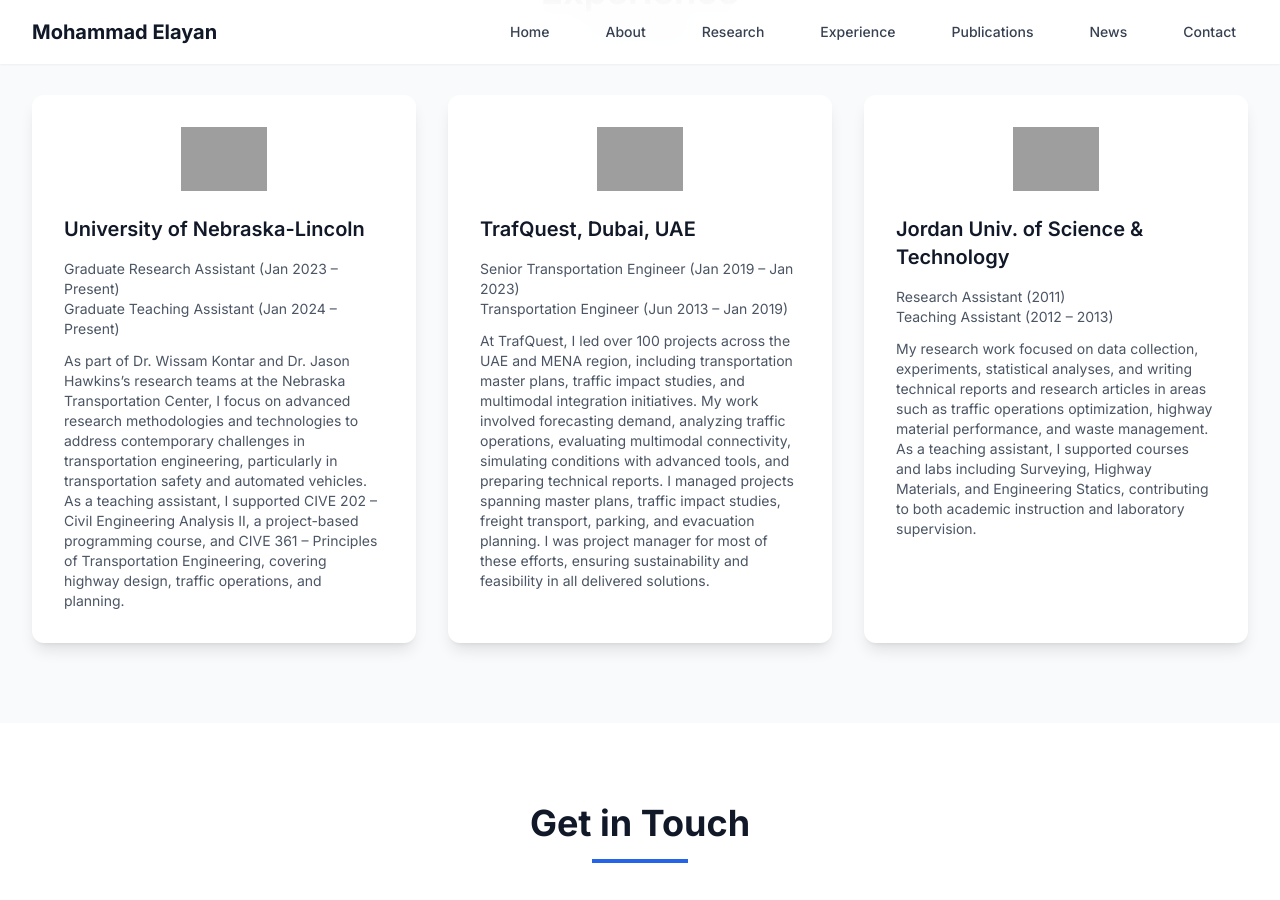
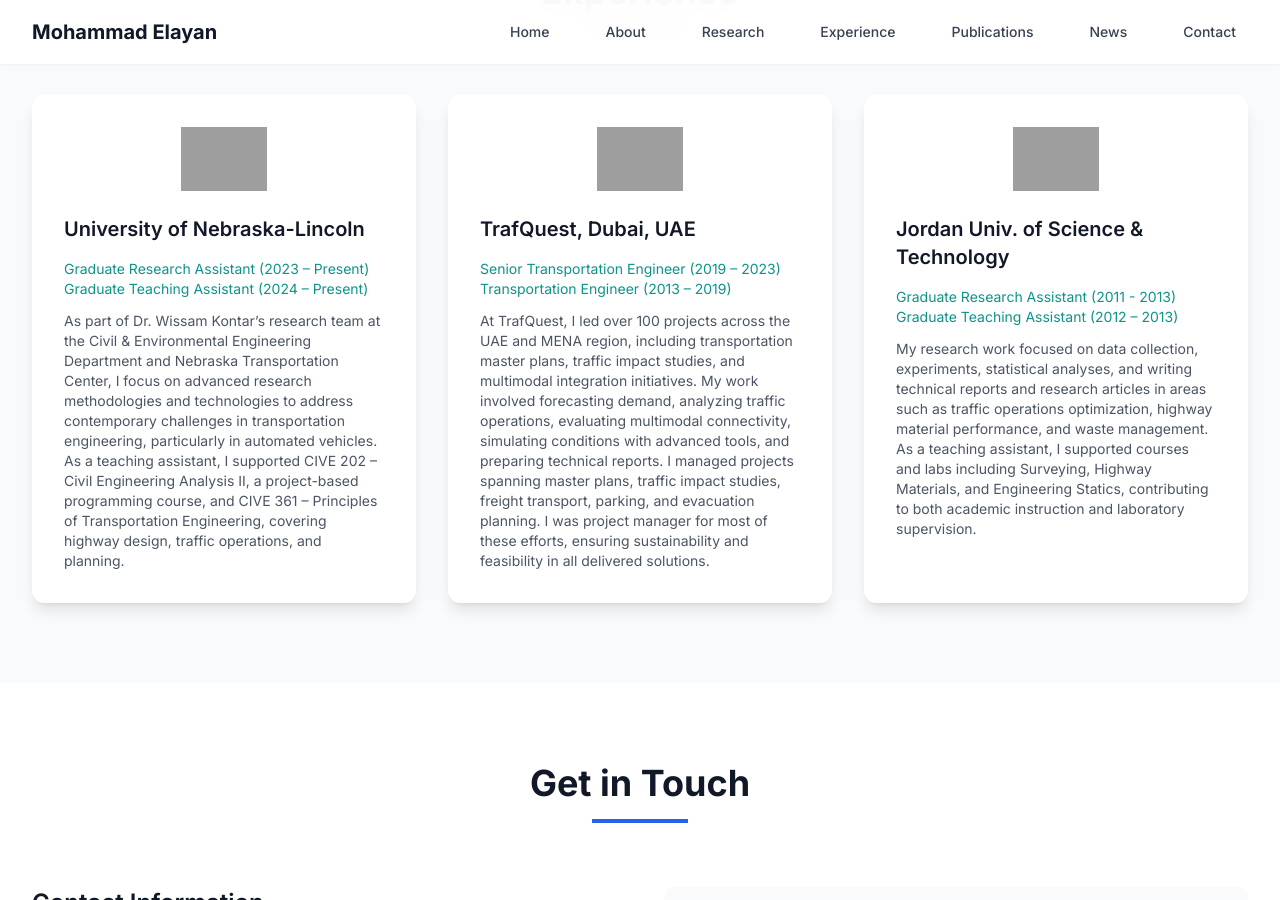
Before and after one commit to mselayan/mselayan.github.io, a Jekyll site: the page index.html, which Jekyll copies as it is, in a window 1280 px wide and 900 px high, scrolled down 5894 px, cut to the strip 0-900 px from the top of the window. Built offline with Jekyll 4.4.1, drawn with Linux system fonts in a browser that asks for light colours; nearby versions of some CDN libraries; grey boxes are pictures that could not be loaded.

Commit message:
Update index.html

```diff
--- a/index.html
+++ b/index.html
@@ -437,27 +437,27 @@
                 <!-- UNL -->
                 <div class="bg-white p-8 rounded-xl shadow-lg card-hover">
                     <div class="flex items-center justify-center mb-6">
-                        <img src="https://upload.wikimedia.org/wikipedia/commons/6/6d/University_of_Nebraska_%22N%22_logo.svg" alt="UNL Logo" class="h-16">
+                        <img src="https://ucomm.unl.edu/sites/unl.edu.university-communication/files/styles/no_crop_720/public/media/image/nebraska-n.jpg?itok=4Vj3-oUs" alt="UNL Logo" class="h-16">
                     </div>
                     <h3 class="text-xl font-semibold text-gray-900 mb-4">University of Nebraska-Lincoln</h3>
-                    <p class="text-gray-600 text-sm">
-                        Graduate Research Assistant (Jan 2023 – Present)<br>
-                        Graduate Teaching Assistant (Jan 2024 – Present)
+                    <p class="text-teal-600 text-sm">
+                        Graduate Research Assistant (2023 – Present)<br>
+                        Graduate Teaching Assistant (2024 – Present)
                     </p>
                     <p class="text-gray-600 text-sm mt-3">
-                        As part of Dr. Wissam Kontar and Dr. Jason Hawkins’s research teams at the Nebraska Transportation Center, I focus on advanced research methodologies and technologies to address contemporary challenges in transportation engineering, particularly in transportation safety and automated vehicles. As a teaching assistant, I supported CIVE 202 – Civil Engineering Analysis II, a project-based programming course, and CIVE 361 – Principles of Transportation Engineering, covering highway design, traffic operations, and planning.
+                        As part of Dr. Wissam Kontar’s research team at the Civil & Environmental Engineering Department and Nebraska Transportation Center, I focus on advanced research methodologies and technologies to address contemporary challenges in transportation engineering, particularly in automated vehicles. As a teaching assistant, I supported CIVE 202 – Civil Engineering Analysis II, a project-based programming course, and CIVE 361 – Principles of Transportation Engineering, covering highway design, traffic operations, and planning.
                     </p>
                 </div>
 
                 <!-- TrafQuest -->
                 <div class="bg-white p-8 rounded-xl shadow-lg card-hover">
                     <div class="flex items-center justify-center mb-6">
-                        <img src="https://your-trafquest-logo-url.png" alt="TrafQuest Logo" class="h-16">
+                        <img src="https://media.licdn.com/dms/image/v2/C510BAQG4IVB3qNbm0Q/company-logo_200_200/company-logo_200_200/0/1630563973053/trafquest_logo?e=2147483647&v=beta&t=6HLNXkBggzQySmf9RtR0pgwmgKySPjoU2dzjJTNqAys" alt="TrafQuest Logo" class="h-16">
                     </div>
                     <h3 class="text-xl font-semibold text-gray-900 mb-4">TrafQuest, Dubai, UAE</h3>
-                    <p class="text-gray-600 text-sm">
-                        Senior Transportation Engineer (Jan 2019 – Jan 2023)<br>
-                        Transportation Engineer (Jun 2013 – Jan 2019)
+                    <p class="text-teal-600 text-sm">
+                        Senior Transportation Engineer (2019 – 2023)<br>
+                        Transportation Engineer (2013 – 2019)
                     </p>
                     <p class="text-gray-600 text-sm mt-3">
                         At TrafQuest, I led over 100 projects across the UAE and MENA region, including transportation master plans, traffic impact studies, and multimodal integration initiatives. My work involved forecasting demand, analyzing traffic operations, evaluating multimodal connectivity, simulating conditions with advanced tools, and preparing technical reports. I managed projects spanning master plans, traffic impact studies, freight transport, parking, and evacuation planning. I was project manager for most of these efforts, ensuring sustainability and feasibility in all delivered solutions.
@@ -467,12 +467,12 @@
                 <!-- Jordan University of Science and Technology -->
                 <div class="bg-white p-8 rounded-xl shadow-lg card-hover">
                     <div class="flex items-center justify-center mb-6">
-                        <img src="https://upload.wikimedia.org/wikipedia/en/b/b0/Jordan_University_of_Science_and_Technology_logo.png" alt="JUST Logo" class="h-16">
+                        <img src="https://upload.wikimedia.org/wikipedia/en/a/ab/JUST_logo2.png" alt="JUST Logo" class="h-16">
                     </div>
                     <h3 class="text-xl font-semibold text-gray-900 mb-4">Jordan Univ. of Science & Technology</h3>
-                    <p class="text-gray-600 text-sm">
-                        Research Assistant (2011)<br>
-                        Teaching Assistant (2012 – 2013)
+                    <p class="text-teal-600 text-sm">
+                        Graduate Research Assistant (2011 - 2013)<br>
+                        Graduate Teaching Assistant (2012 – 2013)
                     </p>
                     <p class="text-gray-600 text-sm mt-3">
                         My research work focused on data collection, experiments, statistical analyses, and writing technical reports and research articles in areas such as traffic operations optimization, highway material performance, and waste management. As a teaching assistant, I supported courses and labs including Surveying, Highway Materials, and Engineering Statics, contributing to both academic instruction and laboratory supervision.
```
